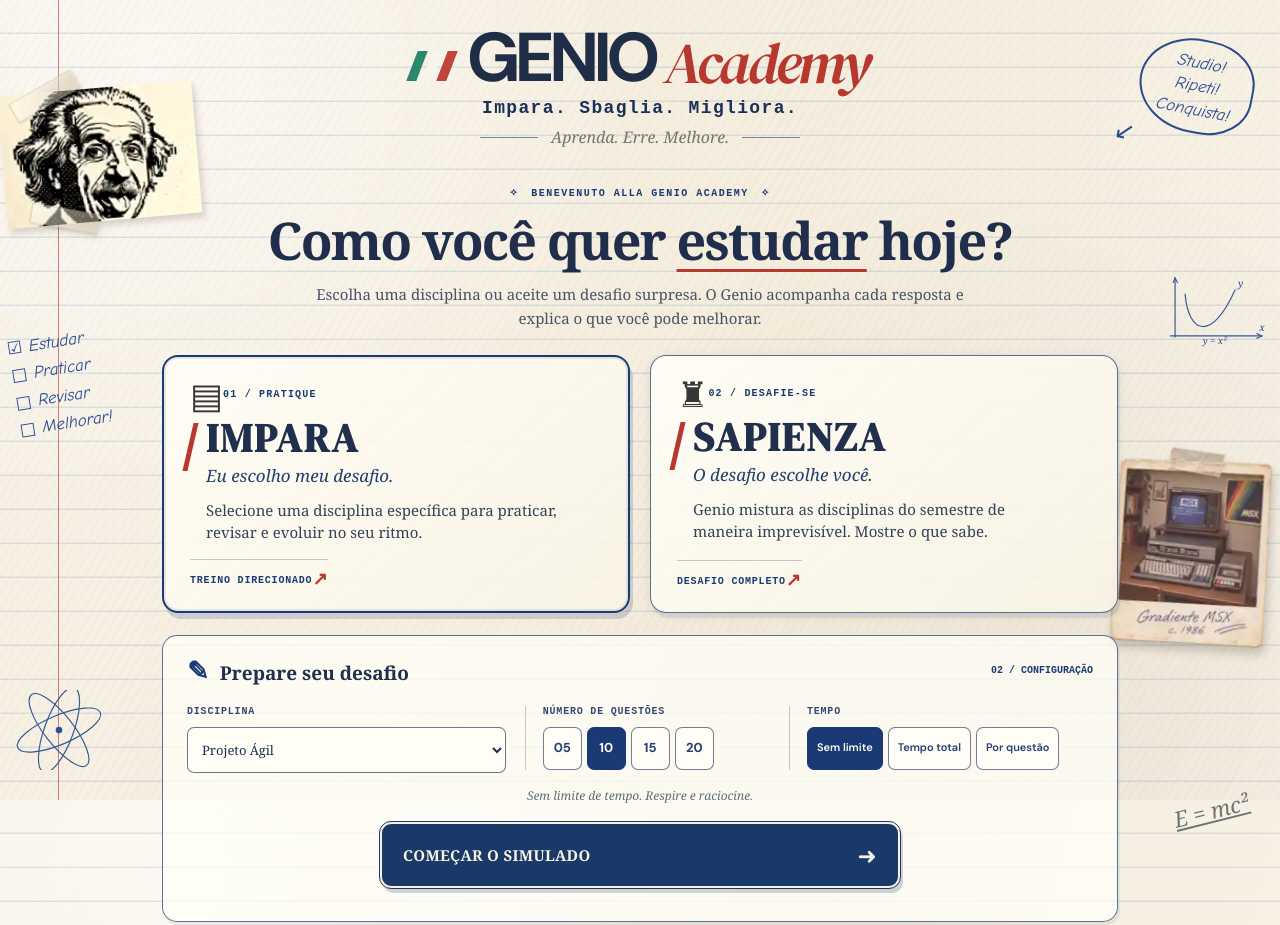
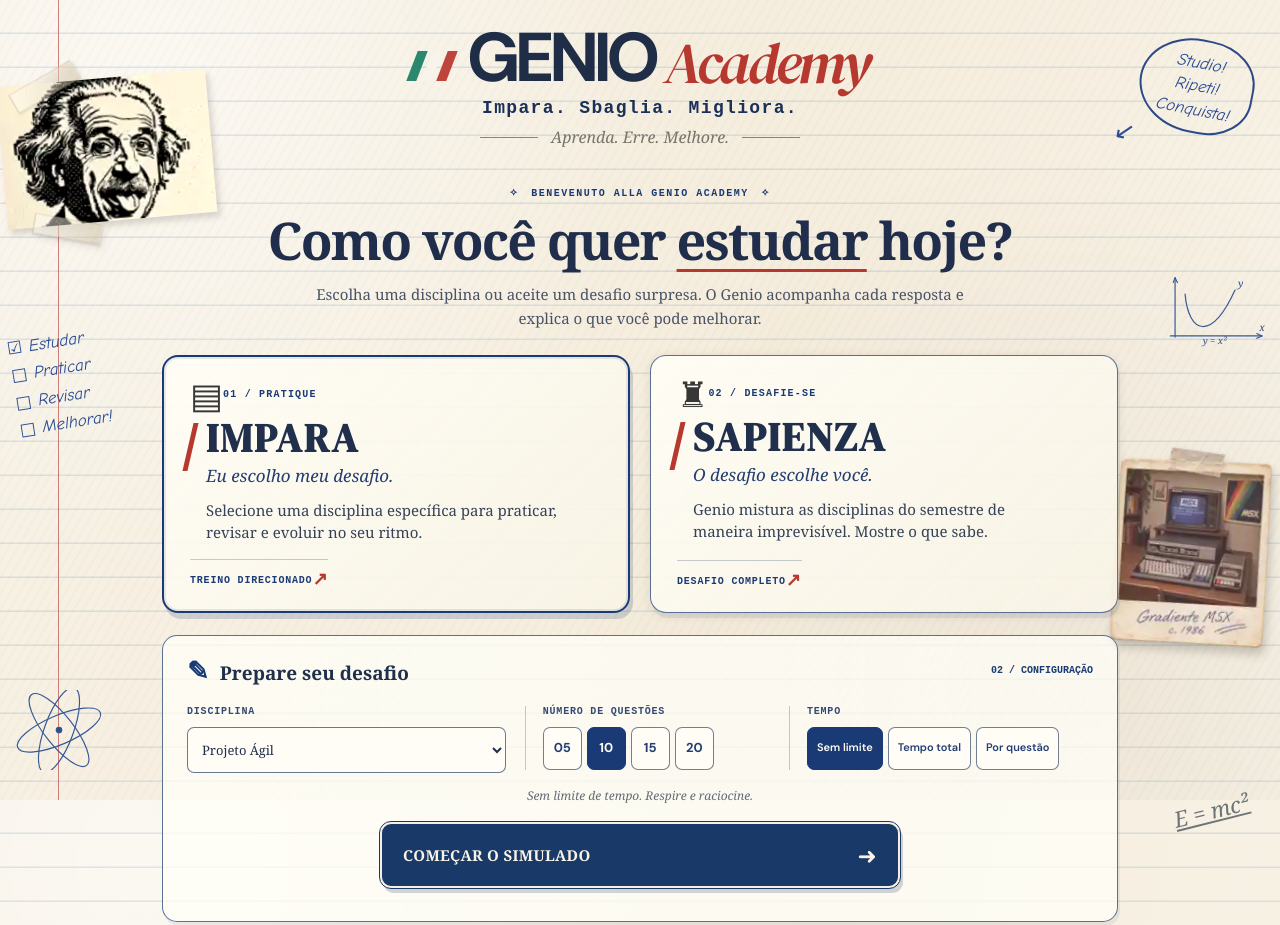
Before and after one commit to jrpasolini/ingegno, a website with bundled scripts: page public/index.html in a window 1280 px wide. Shown: the top 925 px of the page. Built offline with nearby package versions, Linux system fonts and the light colour scheme.

Commit message:
fix(ui): fine-tune Einstein sticker scale and vertical spacing

```diff
--- a/public/styles.css
+++ b/public/styles.css
@@ -229,9 +229,10 @@ body:not(:has(#welcome.active)) .notebook-decor{opacity:.32}
 
 /* Approved nostalgic assets: Einstein dot-matrix print and MSX CRT Polaroid */
 .sticker-einstein{
-  top:54px;
+  top:44px;
   left:max(8px,calc((100vw - 1675px)/2));
-  width:clamp(220px,18vw,315px);
+  width:clamp(235px,19vw,330px);
+  padding-bottom:10px;
   height:auto;
   overflow:visible;
   transform:rotate(-5deg);
@@ -266,7 +267,7 @@ body:not(:has(#welcome.active)) .notebook-decor{opacity:.32}
   filter:drop-shadow(3px 7px 5px rgba(43,34,26,.22));
 }
 @media (max-width:1499px) and (min-width:1271px){
-  .sticker-einstein{top:88px;left:2px;width:195px}
+  .sticker-einstein{top:78px;left:2px;width:210px}
   .polaroid-msx{right:2px;top:440px;width:172px}
 }
 @media (max-width:1270px){
```
